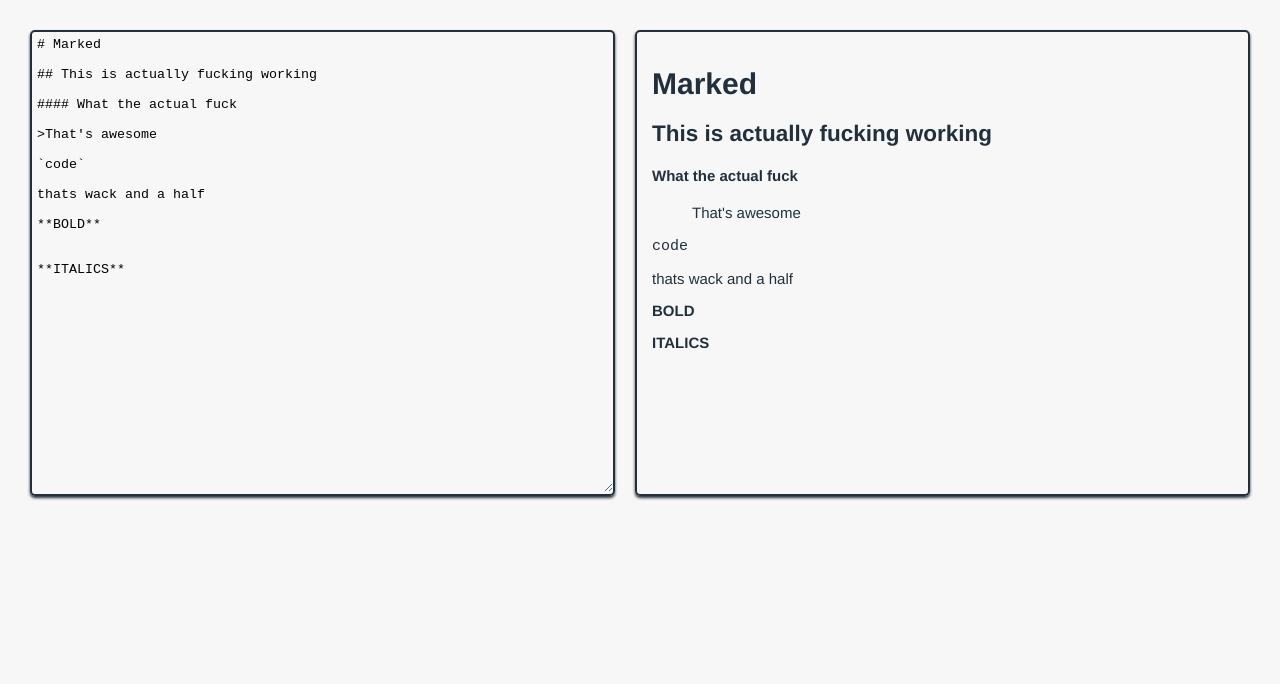
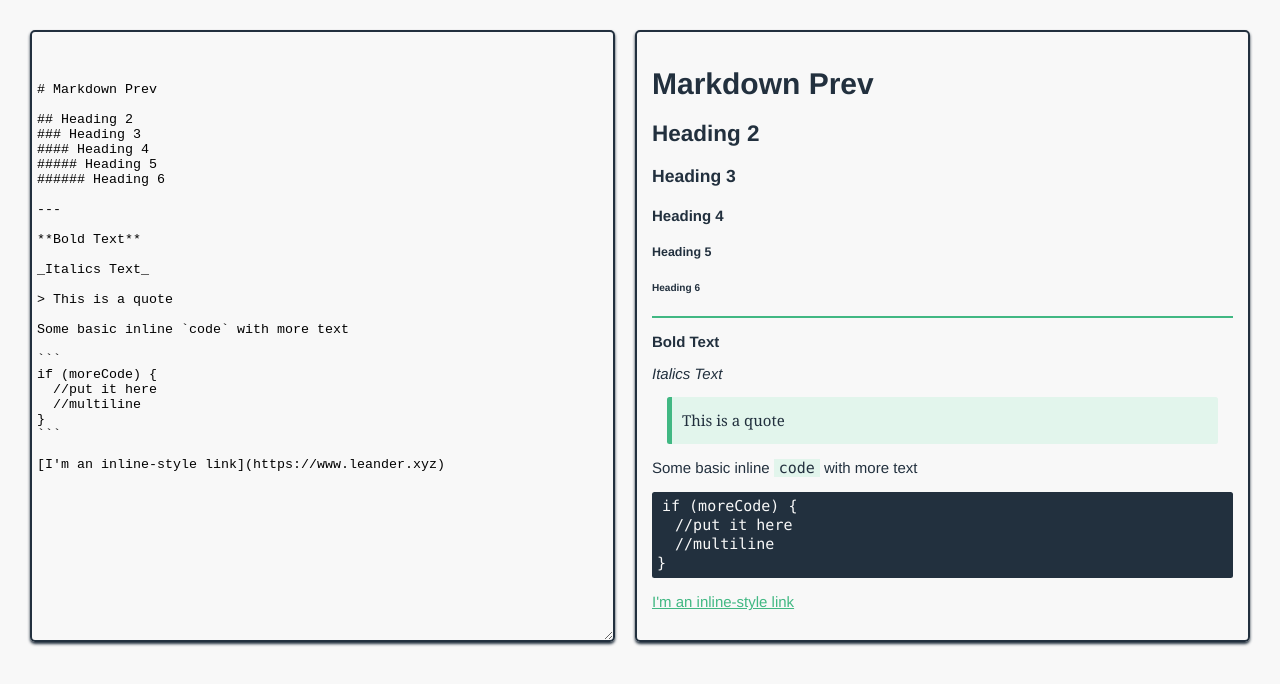
Before and after one commit to leeandher/md-prevuer, a Vue app: page / in a window 1280 px wide. Shown: the top 684 px of the page. Built offline with nearby package versions, Linux system fonts and the light colour scheme.

Commit message:
💄 Style the translated markdown

```diff
--- a/src/App.vue
+++ b/src/App.vue
@@ -2,7 +2,7 @@
   <div id="app">
     <div id="content-panel">
       <EditPane @edit="handleEdit"/>
-      <PreviewPane :html="rawHtml" css/>
+      <PreviewPane :html="rawHtml"/>
     </div>
     <div id="function-panel"></div>
   </div>
@@ -11,7 +11,6 @@
 <script>
 import marked from "marked";
 
-import HelloWorld from "./components/HelloWorld.vue";
 import PreviewPane from "./components/PreviewPane.vue";
 import EditPane from "./components/EditPane.vue";
 import FunctionButton from "./components/FunctionButton.vue";
@@ -38,8 +37,10 @@ export default {
 
 <style>
 :root {
-  --light: #f7f7f7;
-  --dark: #22303d;
+  --light: rgb(248, 248, 248);
+  --dark: rgb(34, 48, 62);
+  --green: rgb(65, 184, 131);
+  --honeydew: rgb(226, 245, 236);
 }
 html {
   font-size: 10px;
@@ -61,6 +62,7 @@ body {
   display: flex;
   margin: 2rem;
   flex-flow: row wrap;
+  justify-content: center;
 }
 .pane {
   border-radius: 0.5rem;
@@ -71,4 +73,34 @@ body {
   flex: 1;
   flex-basis: 275px;
 }
+a {
+  color: var(--green);
+}
+blockquote {
+  margin: 0.5rem 1.5rem;
+  line-height: 1;
+  padding: 0.1rem 1rem;
+  border-radius: 0.25rem;
+  border-left: 5px solid var(--green);
+  background: var(--honeydew);
+  font-family: Cambria, Cochin, Georgia, Times, "Times New Roman", serif;
+}
+code {
+  background: var(--honeydew);
+  padding: 0 0.5rem;
+  font-family: Consolas, "Lucida Console", Monaco, monospace;
+}
+pre {
+  background: var(--dark);
+  border-radius: 0.25rem;
+  padding: 0.5rem;
+}
+pre code {
+  background: transparent;
+  color: var(--light);
+}
+hr {
+  height: 0px;
+  border: 1px solid var(--green);
+}
 </style>
--- a/src/components/EditPane.vue
+++ b/src/components/EditPane.vue
@@ -9,23 +9,35 @@ export default {
   name: "EditPane",
   data: function() {
     return {
-      rawInput: `# Marked
-
-## This is actually fucking working
-
-#### What the actual fuck
-
->That's awesome
-
-\`code\`
-
-thats wack and a half
-
-**BOLD**
+      rawInput: `
 
 
-**ITALICS**
+# Markdown Prev
 
+## Heading 2
+### Heading 3
+#### Heading 4
+##### Heading 5
+###### Heading 6
+
+---
+
+**Bold Text**
+
+_Italics Text_
+
+> This is a quote
+
+Some basic inline \`code\` with more text
+
+\`\`\`
+if (moreCode) {
+  //put it here
+  //multiline
+}
+\`\`\`
+
+[I'm an inline-style link](https://www.leander.xyz)
       `
     };
   }
@@ -40,6 +52,7 @@ textarea {
   resize: vertical;
   padding: 0.5rem;
   width: calc(100% - 1rem);
+  height: calc(100% - 1rem);
 }
 textarea::-webkit-scrollbar {
   width: 1rem;
--- a/src/components/HelloWorld.vue
+++ /dev/null
@@ -1,114 +0,0 @@
-<template>
-  <div class="hello">
-    <h1>{{ msg }}</h1>
-    <p>
-      For a guide and recipes on how to configure / customize this project,<br />
-      check out the
-      <a href="https://cli.vuejs.org" target="_blank" rel="noopener"
-        >vue-cli documentation</a
-      >.
-    </p>
-    <h3>Installed CLI Plugins</h3>
-    <ul>
-      <li>
-        <a
-          href="https://github.com/vuejs/vue-cli/tree/dev/packages/%40vue/cli-plugin-babel"
-          target="_blank"
-          rel="noopener"
-          >babel</a
-        >
-      </li>
-      <li>
-        <a
-          href="https://github.com/vuejs/vue-cli/tree/dev/packages/%40vue/cli-plugin-eslint"
-          target="_blank"
-          rel="noopener"
-          >eslint</a
-        >
-      </li>
-    </ul>
-    <h3>Essential Links</h3>
-    <ul>
-      <li>
-        <a href="https://vuejs.org" target="_blank" rel="noopener">Core Docs</a>
-      </li>
-      <li>
-        <a href="https://forum.vuejs.org" target="_blank" rel="noopener"
-          >Forum</a
-        >
-      </li>
-      <li>
-        <a href="https://chat.vuejs.org" target="_blank" rel="noopener"
-          >Community Chat</a
-        >
-      </li>
-      <li>
-        <a href="https://twitter.com/vuejs" target="_blank" rel="noopener"
-          >Twitter</a
-        >
-      </li>
-      <li>
-        <a href="https://news.vuejs.org" target="_blank" rel="noopener">News</a>
-      </li>
-    </ul>
-    <h3>Ecosystem</h3>
-    <ul>
-      <li>
-        <a href="https://router.vuejs.org" target="_blank" rel="noopener"
-          >vue-router</a
-        >
-      </li>
-      <li>
-        <a href="https://vuex.vuejs.org" target="_blank" rel="noopener">vuex</a>
-      </li>
-      <li>
-        <a
-          href="https://github.com/vuejs/vue-devtools#vue-devtools"
-          target="_blank"
-          rel="noopener"
-          >vue-devtools</a
-        >
-      </li>
-      <li>
-        <a href="https://vue-loader.vuejs.org" target="_blank" rel="noopener"
-          >vue-loader</a
-        >
-      </li>
-      <li>
-        <a
-          href="https://github.com/vuejs/awesome-vue"
-          target="_blank"
-          rel="noopener"
-          >awesome-vue</a
-        >
-      </li>
-    </ul>
-  </div>
-</template>
-
-<script>
-export default {
-  name: "HelloWorld",
-  props: {
-    msg: String
-  }
-};
-</script>
-
-<!-- Add "scoped" attribute to limit CSS to this component only -->
-<style scoped>
-h3 {
-  margin: 40px 0 0;
-}
-ul {
-  list-style-type: none;
-  padding: 0;
-}
-li {
-  display: inline-block;
-  margin: 0 10px;
-}
-a {
-  color: #42b983;
-}
-</style>
```
